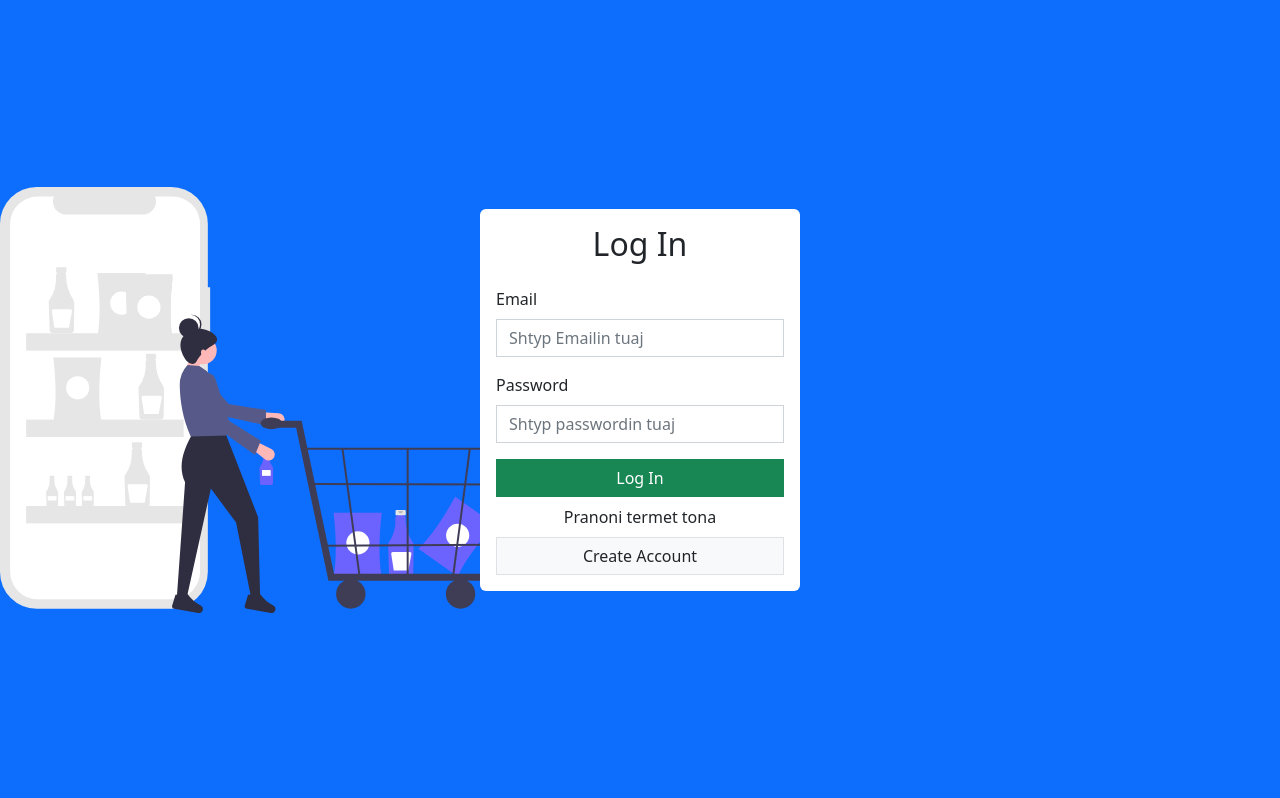
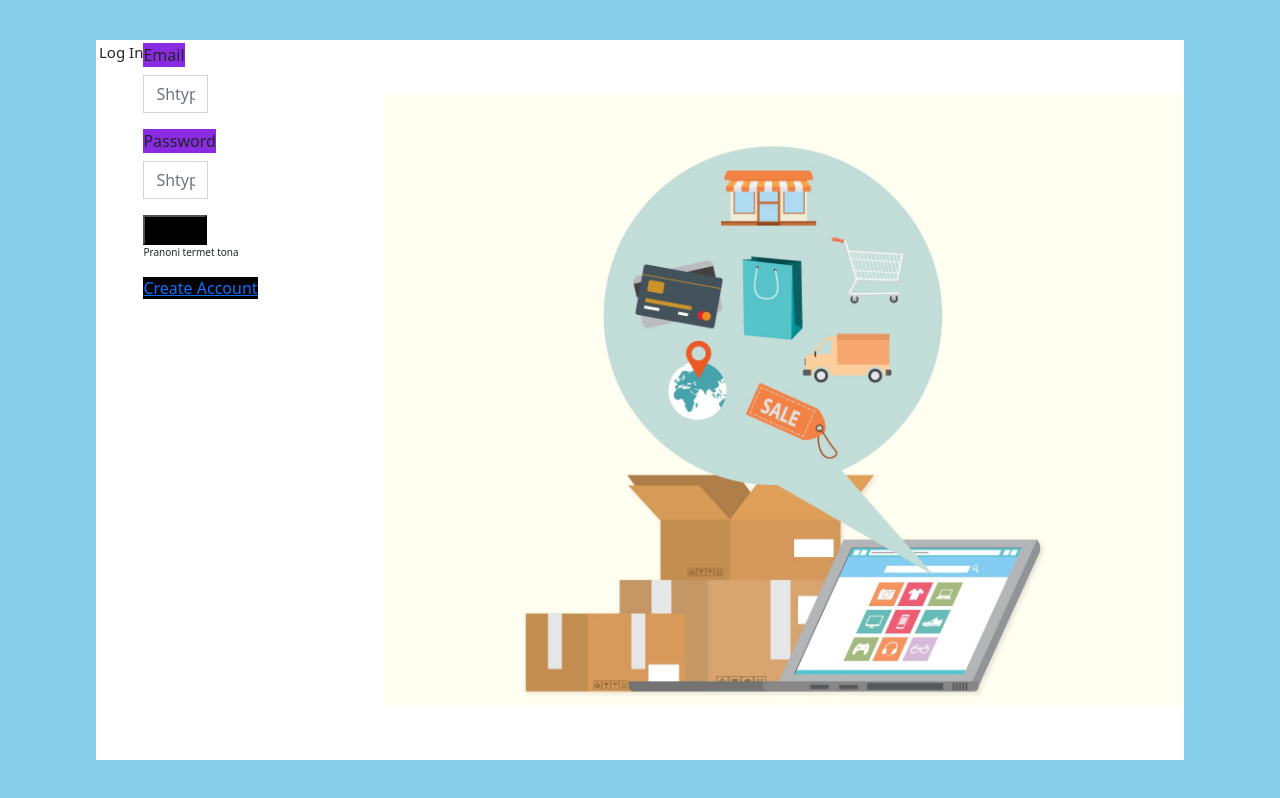
Before and after one commit to shuajbmemaa/EcommerceApp, a React (Create React App) app in the folder frontend/: page /login in a window 1280 px wide. Built offline with nearby package versions, Linux system fonts and the light colour scheme.

Commit message:
Dizajni login

```diff
--- a/frontend/src/Login.jsx
+++ b/frontend/src/Login.jsx
@@ -46,9 +46,9 @@ const Login = () => {
 
 
     return (
-        <div className="d-flex justify-content-center align-items-center bg-primary vh-100 login-container">
-          <div className="bg-white p-3 rounded w-25">
-            <h2 className="text-center mb-4">Log In</h2>
+        <div className="login-container">
+        <div className="login">
+            <h2 className="textL">Log In</h2>
             <form onSubmit={handleSubmit}>
               <div className="mb-3">
                 <label htmlFor="email" className="form-label">
@@ -60,7 +60,7 @@ const Login = () => {
                   name="email"
                   value={values.email}
                   onChange={handleInput}
-                  className="form-control rounded-0"
+                  className="form-control rounded-0 w-25"
                 />
               </div>
               <div className="mb-3">
@@ -73,18 +73,18 @@ const Login = () => {
                   name="password"
                   value={values.password}
                   onChange={handleInput}
-                  className="form-control rounded-0"
+                  className="form-control rounded-0  w-25"
                 />
               </div>
-              <button type="submit" className="btn btn-success w-100 rounded-0">
+              <button type="submit" className="buttonL">
                 Log In
               </button>
-              <p className="text-center my-2">
+              <p className="textP">
                 Pranoni termet tona
               </p>
               <Link
                 to="/register"
-                className="btn btn-default border w-100 bg-light rounded-0 text-decoration-none"
+                className="buttonC"
               >
                 Create Account
               </Link>
--- a/frontend/src/login.css
+++ b/frontend/src/login.css
@@ -1,6 +1,41 @@
 .login-container {
-    background-image: url(undraw_shopping_app_flsj.svg);
+   /*background-image: url(undraw_shopping_app_flsj.svg);*/
     background-size:510px;
     background-position: left;
     background-repeat: no-repeat;
+    display: flex;
+    justify-content: center;
+    align-items: center;
+    background-color: #87CEEB	;
+    height: 100vh;
   }
+  .login {
+    background-color: white;
+    padding: 3px;
+    width: 85%;
+    height: 90%;
+    background-image: url(Commerce.jpg);
+    background-size: 800px;
+    background-position: right;
+    background-repeat: no-repeat;
+    display: flex;
+
+
+  }
+
+  .textL{
+    font-size: 15px;
+  }
+
+  .form-label{
+    background-color: blueviolet;
+  }
+.buttonL{
+  background-color: black;
+}
+.buttonC{
+  background-color: black;
+}
+.textP{
+  font-size: 10px;
+}
```
Also changed, not shown: frontend/src/Commerce.jpg (added), 1 other file (tests, documents, lock files or other folders).
